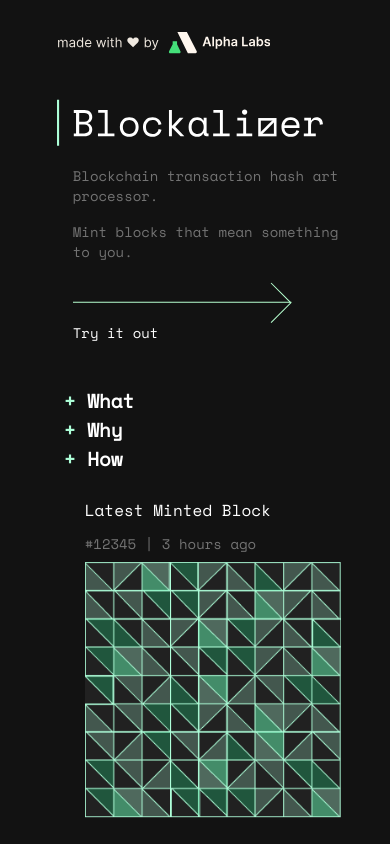
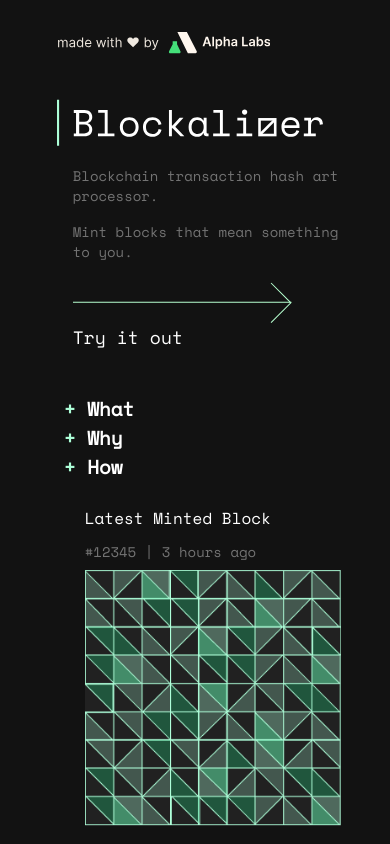
Before and after one commit to Alpha-Labs-Global/blockalizer, a React (Create React App) app: page / in a window 390 px wide. Built offline with nearby package versions, Linux system fonts and the light colour scheme.

Commit message:
try it out font size change

```diff
--- a/src/App.tsx
+++ b/src/App.tsx
@@ -85,7 +85,7 @@ const App: React.FC<ComponentProps> = (props: ComponentProps) => {
               </svg>
               </div>
 
-              <p className="lg:text-2xl md:text-md sm:text-sm lg:ml-12 md:ml-8 sm:ml-6 " onClick={(e) => {setPage("Search")}}>
+              <p className="lg:text-2xl md:text-md sm:text-lg lg:ml-12 md:ml-8 sm:ml-6 " onClick={(e) => {setPage("Search")}}>
                 Try it out&nbsp;
                                   {/*<div className="h-0.5 mb-1.5 w-5/12 bg-emerald-400 inline-block text-emerald-400">
 
```
